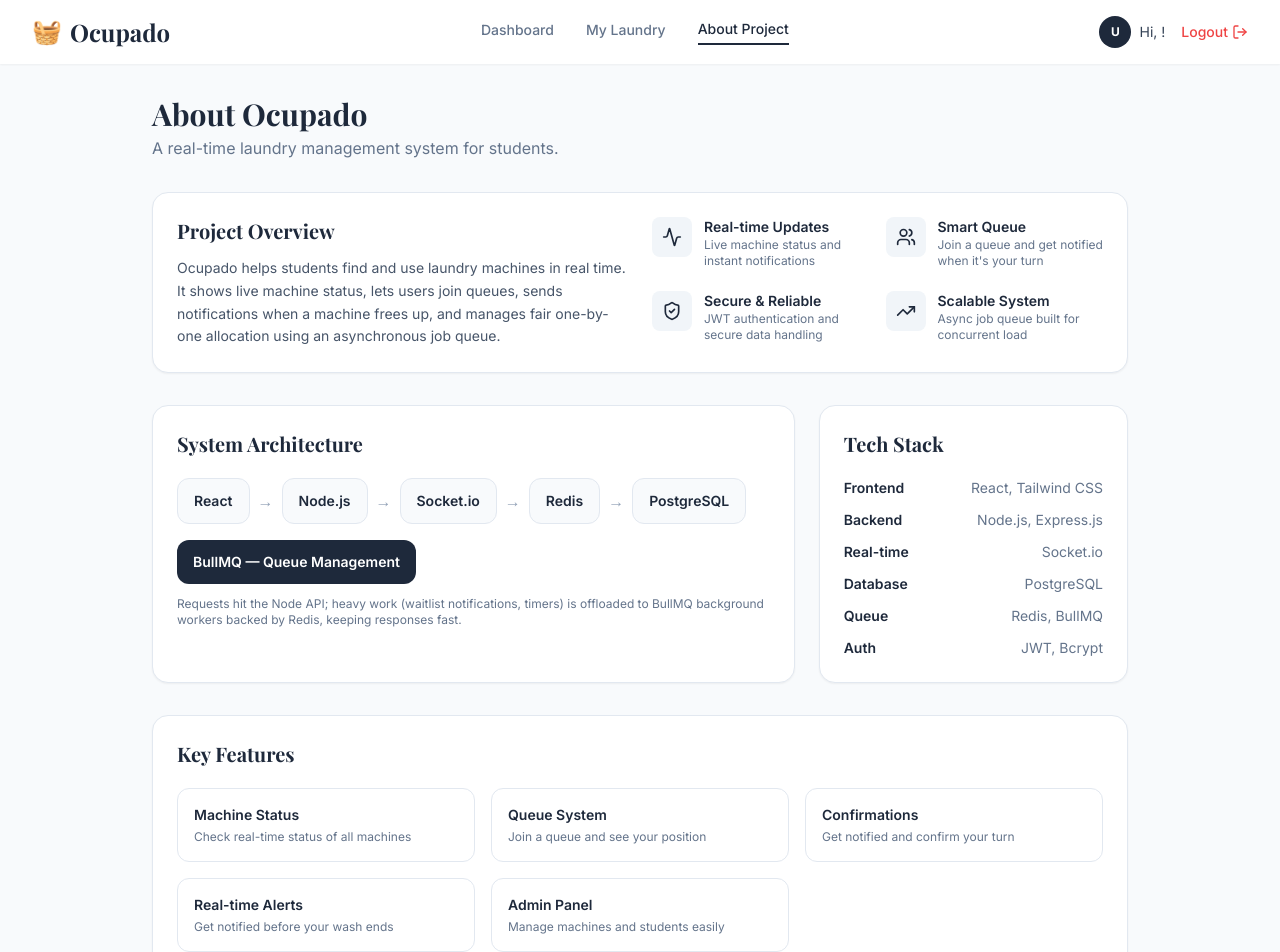
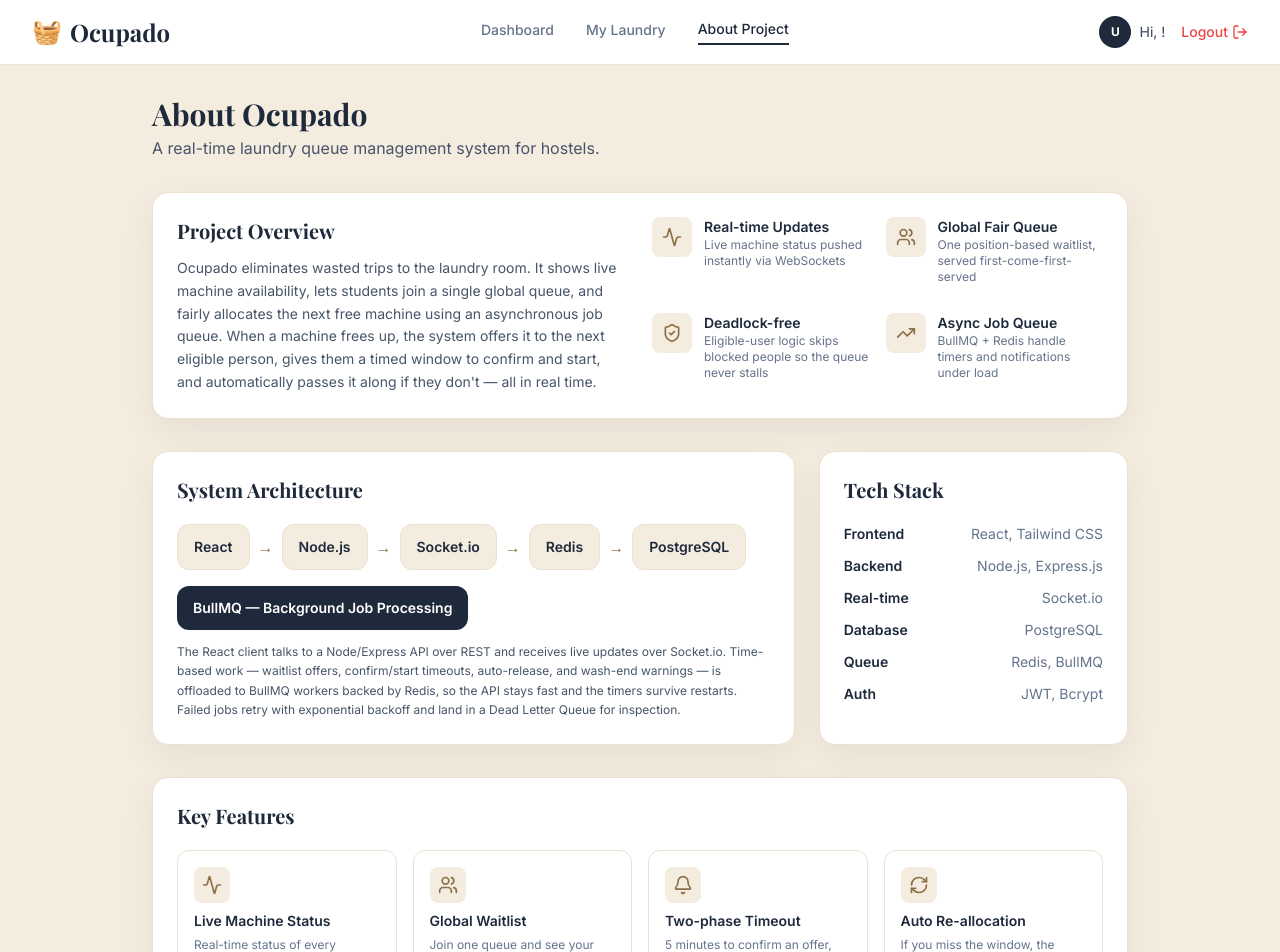
Before and after one commit to ishitaj15/ocupado, a React (Vite) app in the folder frontend/: page /about in a window 1280 px wide. Shown: the top 952 px of the page. Built offline with nearby package versions, Linux system fonts and the light colour scheme.

Commit message:
Redesign About page with warm theme, full feature showcase, and personal footer

```diff
--- a/frontend/src/pages/About.jsx
+++ b/frontend/src/pages/About.jsx
@@ -1,5 +1,8 @@
 import Navbar from '../components/Navbar'
-import { Activity, Users, ShieldCheck, TrendingUp } from 'lucide-react'
+import {
+  Activity, Users, ShieldCheck, TrendingUp, Clock, RefreshCw,
+  QrCode, Layers, Bell, Lock,
+} from 'lucide-react'
 
 export default function About() {
   const architecture = ['React', 'Node.js', 'Socket.io', 'Redis', 'PostgreSQL']
@@ -14,46 +17,51 @@ export default function About() {
   ]
 
   const highlights = [
-    { icon: Activity, title: 'Real-time Updates', desc: 'Live machine status and instant notifications' },
-    { icon: Users, title: 'Smart Queue', desc: 'Join a queue and get notified when it\'s your turn' },
-    { icon: ShieldCheck, title: 'Secure & Reliable', desc: 'JWT authentication and secure data handling' },
-    { icon: TrendingUp, title: 'Scalable System', desc: 'Async job queue built for concurrent load' },
+    { icon: Activity, title: 'Real-time Updates', desc: 'Live machine status pushed instantly via WebSockets' },
+    { icon: Users, title: 'Global Fair Queue', desc: 'One position-based waitlist, served first-come-first-served' },
+    { icon: ShieldCheck, title: 'Deadlock-free', desc: 'Eligible-user logic skips blocked people so the queue never stalls' },
+    { icon: TrendingUp, title: 'Async Job Queue', desc: 'BullMQ + Redis handle timers and notifications under load' },
   ]
 
   const features = [
-    ['Machine Status', 'Check real-time status of all machines'],
-    ['Queue System', 'Join a queue and see your position'],
-    ['Confirmations', 'Get notified and confirm your turn'],
-    ['Real-time Alerts', 'Get notified before your wash ends'],
-    ['Admin Panel', 'Manage machines and students easily'],
+    { icon: Activity, title: 'Live Machine Status', desc: 'Real-time status of every machine with progress and time remaining' },
+    { icon: Users, title: 'Global Waitlist', desc: 'Join one queue and see your live position for the next free machine' },
+    { icon: Bell, title: 'Two-phase Timeout', desc: '5 minutes to confirm an offer, then 3 minutes to start your wash' },
+    { icon: RefreshCw, title: 'Auto Re-allocation', desc: 'If you miss the window, the machine passes to the next eligible person' },
+    { icon: Clock, title: 'Wash Timers & Alerts', desc: 'Countdown timers with a 5-minute warning before your wash ends' },
+    { icon: Layers, title: 'Dead Letter Queue', desc: 'Failed jobs retry with exponential backoff, then move to a DLQ' },
+    { icon: Lock, title: 'Roles & Limits', desc: 'Admin/student roles, JWT-secured actions, 2-machine-per-user cap' },
+    { icon: QrCode, title: 'QR Deep-links', desc: 'Each machine has a QR code that opens its page for quick access' },
   ]
 
   return (
-    <div className="min-h-screen bg-slate-50">
+    <div className="min-h-screen bg-cream">
       <Navbar />
 
       <div className="max-w-5xl mx-auto px-6 py-8 space-y-8">
         {/* Heading */}
         <div>
           <h1 className="font-serif text-3xl font-bold text-navy mb-1">About Ocupado</h1>
-          <p className="text-slate-500">A real-time laundry management system for students.</p>
+          <p className="text-slate-600">A real-time laundry queue management system for hostels.</p>
         </div>
 
-        {/* Project Overview */}
-        <div className="bg-white rounded-2xl shadow-sm border border-slate-200 p-6 grid grid-cols-1 md:grid-cols-2 gap-6">
+        {/* Project Overview + highlights */}
+        <div className="bg-white rounded-2xl border border-cream-dark p-6 grid grid-cols-1 md:grid-cols-2 gap-6 shadow-[0_12px_35px_rgba(0,0,0,0.06)]">
           <div>
             <h2 className="font-serif text-xl font-bold text-navy mb-3">Project Overview</h2>
             <p className="text-slate-600 text-sm leading-relaxed">
-              Ocupado helps students find and use laundry machines in real time. It shows live
-              machine status, lets users join queues, sends notifications when a machine frees up,
-              and manages fair one-by-one allocation using an asynchronous job queue.
+              Ocupado eliminates wasted trips to the laundry room. It shows live machine
+              availability, lets students join a single global queue, and fairly allocates the
+              next free machine using an asynchronous job queue. When a machine frees up, the
+              system offers it to the next eligible person, gives them a timed window to confirm
+              and start, and automatically passes it along if they don't — all in real time.
             </p>
           </div>
           <div className="grid grid-cols-1 sm:grid-cols-2 gap-4">
             {highlights.map((h) => (
               <div key={h.title} className="flex gap-3">
-                <div className="w-10 h-10 rounded-lg bg-slate-100 flex items-center justify-center shrink-0">
-                  <h.icon className="w-5 h-5 text-navy" />
+                <div className="w-10 h-10 rounded-lg bg-cream flex items-center justify-center shrink-0">
+                  <h.icon className="w-5 h-5 text-warm" />
                 </div>
                 <div>
                   <p className="font-semibold text-navy text-sm">{h.title}</p>
@@ -67,33 +75,36 @@ export default function About() {
         {/* Architecture + Tech Stack */}
         <div className="grid grid-cols-1 lg:grid-cols-3 gap-6">
           {/* Architecture */}
-          <div className="lg:col-span-2 bg-white rounded-2xl shadow-sm border border-slate-200 p-6">
+          <div className="lg:col-span-2 bg-white rounded-2xl border border-cream-dark p-6 shadow-[0_12px_35px_rgba(0,0,0,0.06)]">
             <h2 className="font-serif text-xl font-bold text-navy mb-5">System Architecture</h2>
             <div className="flex flex-wrap items-center gap-2">
               {architecture.map((tech, i) => (
                 <div key={tech} className="flex items-center gap-2">
-                  <div className="bg-slate-50 border border-slate-200 rounded-xl px-4 py-3 text-sm font-semibold text-navy">
+                  <div className="bg-cream border border-cream-dark rounded-xl px-4 py-3 text-sm font-semibold text-navy">
                     {tech}
                   </div>
-                  {i < architecture.length - 1 && <span className="text-slate-400">→</span>}
+                  {i < architecture.length - 1 && <span className="text-warm">→</span>}
                 </div>
               ))}
             </div>
             <div className="mt-4 inline-block bg-navy text-white rounded-xl px-4 py-3 text-sm font-semibold">
-              BullMQ — Queue Management
+              BullMQ — Background Job Processing
             </div>
-            <p className="text-slate-500 text-xs mt-3">
-              Requests hit the Node API; heavy work (waitlist notifications, timers) is offloaded to
-              BullMQ background workers backed by Redis, keeping responses fast.
+            <p className="text-slate-600 text-xs mt-3 leading-relaxed">
+              The React client talks to a Node/Express API over REST and receives live updates over
+              Socket.io. Time-based work — waitlist offers, confirm/start timeouts, auto-release, and
+              wash-end warnings — is offloaded to BullMQ workers backed by Redis, so the API stays
+              fast and the timers survive restarts. Failed jobs retry with exponential backoff and
+              land in a Dead Letter Queue for inspection.
             </p>
           </div>
 
           {/* Tech Stack */}
-          <div className="bg-white rounded-2xl shadow-sm border border-slate-200 p-6">
+          <div className="bg-white rounded-2xl border border-cream-dark p-6 shadow-[0_12px_35px_rgba(0,0,0,0.06)]">
             <h2 className="font-serif text-xl font-bold text-navy mb-5">Tech Stack</h2>
             <div className="space-y-3">
               {techStack.map(([label, value]) => (
-                <div key={label} className="flex justify-between text-sm">
+                <div key={label} className="flex justify-between text-sm gap-2">
                   <span className="font-semibold text-navy">{label}</span>
                   <span className="text-slate-500 text-right">{value}</span>
                 </div>
@@ -103,20 +114,23 @@ export default function About() {
         </div>
 
         {/* Key Features */}
-        <div className="bg-white rounded-2xl shadow-sm border border-slate-200 p-6">
+        <div className="bg-white rounded-2xl border border-cream-dark p-6 shadow-[0_12px_35px_rgba(0,0,0,0.06)]">
           <h2 className="font-serif text-xl font-bold text-navy mb-5">Key Features</h2>
-          <div className="grid grid-cols-1 sm:grid-cols-2 lg:grid-cols-3 gap-4">
-            {features.map(([title, desc]) => (
-              <div key={title} className="border border-slate-200 rounded-xl p-4">
-                <p className="font-semibold text-navy text-sm mb-1">{title}</p>
-                <p className="text-slate-500 text-xs">{desc}</p>
+          <div className="grid grid-cols-1 sm:grid-cols-2 lg:grid-cols-4 gap-4">
+            {features.map((f) => (
+              <div key={f.title} className="border border-cream-dark rounded-xl p-4 hover:shadow-md transition">
+                <div className="w-9 h-9 rounded-lg bg-cream flex items-center justify-center mb-2">
+                  <f.icon className="w-5 h-5 text-warm" />
+                </div>
+                <p className="font-semibold text-navy text-sm mb-1">{f.title}</p>
+                <p className="text-slate-500 text-xs leading-relaxed">{f.desc}</p>
               </div>
             ))}
           </div>
         </div>
 
         <p className="text-center text-slate-400 text-xs">
-          © 2025 Ocupado. Built for students.
+          © 2026 Ocupado. Built by Ishita.
         </p>
       </div>
     </div>
```
Also changed, not shown: frontend/src/assets/laundry.png.
